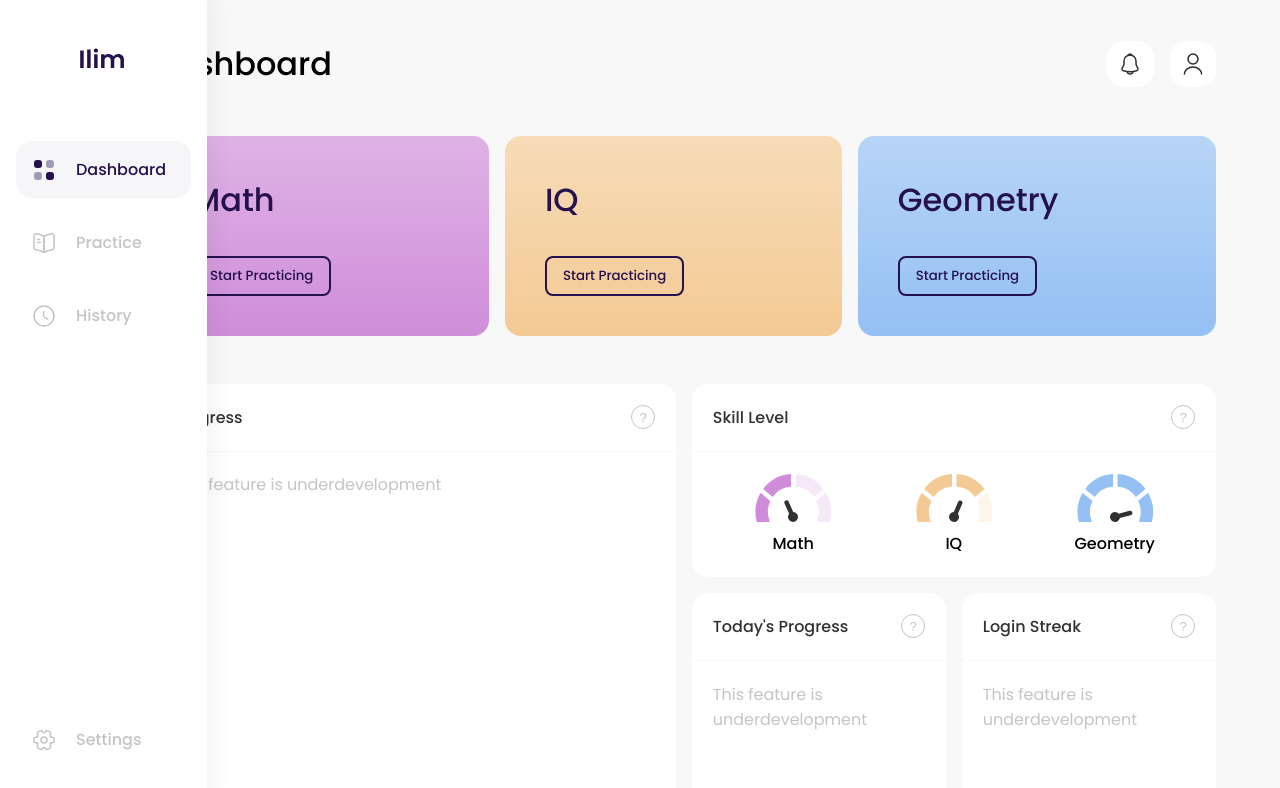
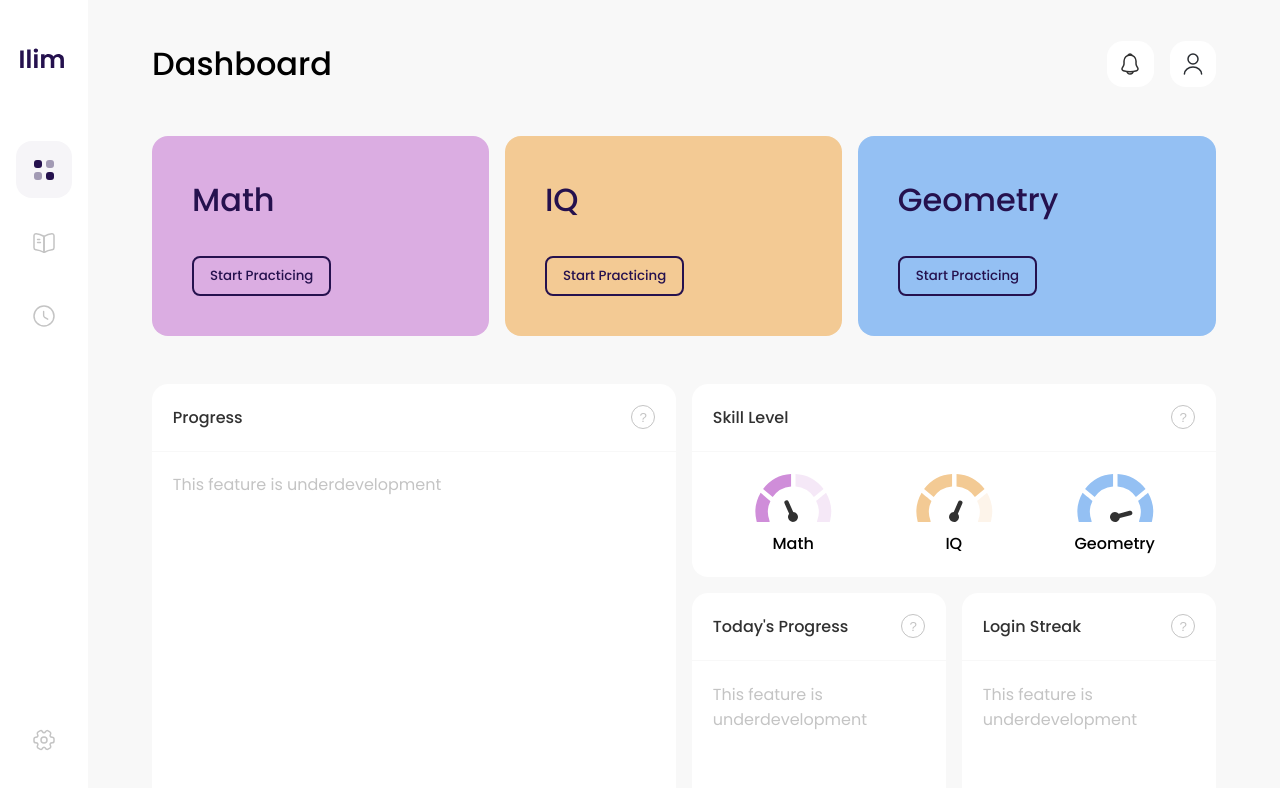
Before and after one commit to nahasco/ilimacademy-frontend, a Next.js app: page / in a window 1280 px wide. Shown: the top 788 px of the page. Built offline with nearby package versions, Linux system fonts and the light colour scheme.

Commit message:
removed gradient

```diff
--- a/styles/_dashboard.scss
+++ b/styles/_dashboard.scss
@@ -37,15 +37,15 @@
 }
 
 .math-wdgt {
-    background-image: linear-gradient(rgba(var(--math-dark), 0.67), rgba(var(--math-dark)));
+    background-color: rgba(var(--math-dark), 0.7);
 }
 
 .iq-wdgt {
-    background-image: linear-gradient(rgba(var(--iq-dark), 0.67), rgba(var(--iq-dark)));
+    background-color: rgba(var(--iq-dark));
 }
 
 .geometry-wdgt {
-    background-image: linear-gradient(rgba(var(--geometry-dark), 0.67), rgba(var(--geometry-dark)));
+    background-color: rgba(var(--geometry-dark));
 }
 
 
```
Also changed, not shown: 1 other file (tests, documents, lock files or other folders).
